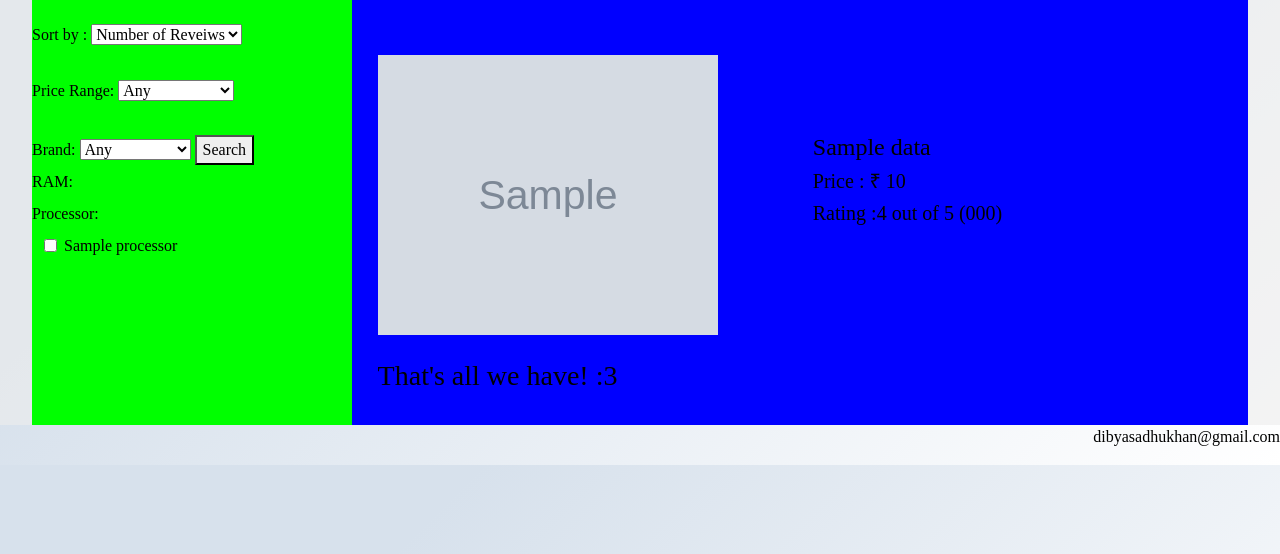
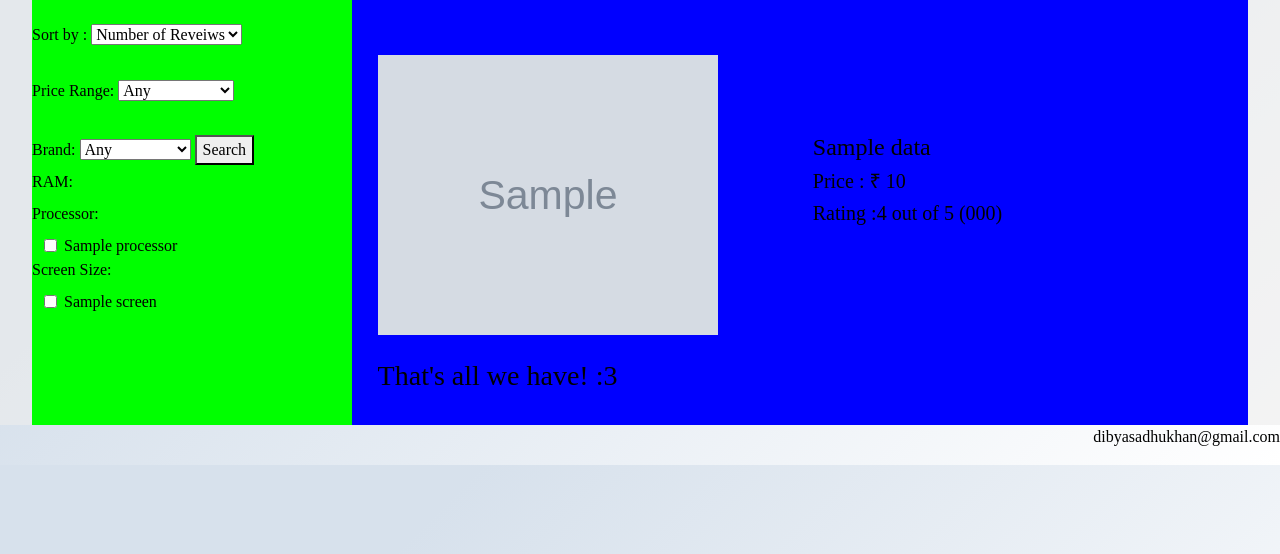
Before and after one commit to reviewiz/laptop_reviews_2021, a Django app: template templates/Search.html in a window 1280 px wide. Shown: the part 113-667 px from the top of the page. Run offline with Django 3.2, Linux system fonts and the light colour scheme; the template is opened without the code that fills it: most values are stand-ins (such as "Sample title", 1, 10 or a date in 2020); grey boxes marked "Sample" are stand-in pictures; some libraries are stand-ins or nearby versions.

Commit message:
The First Commit

```diff
--- a/templates/Search.html
+++ b/templates/Search.html
@@ -58,6 +58,16 @@
         <label for="Processor">Processor:</label>
         <div class="Checkbox_list">
         {% for i in Processor%}
+          <input class="form-check-input" type="checkbox" name="Processor" value={{i}} id="{{i}}">
+          <label class="form-check-label" for="{{i}}">
+            {{i}}
+          </label>
+          <br>
+        {%endfor%}
+        </div>
+        <label for="Processor">Screen Size:</label>
+        <div class="Checkbox_list">
+        {% for i in screen%}
           <input class="form-check-input" type="checkbox" name="Processor" value={{i}} id="{{i}}">
           <label class="form-check-label" for="{{i}}">
             {{i}}
```
